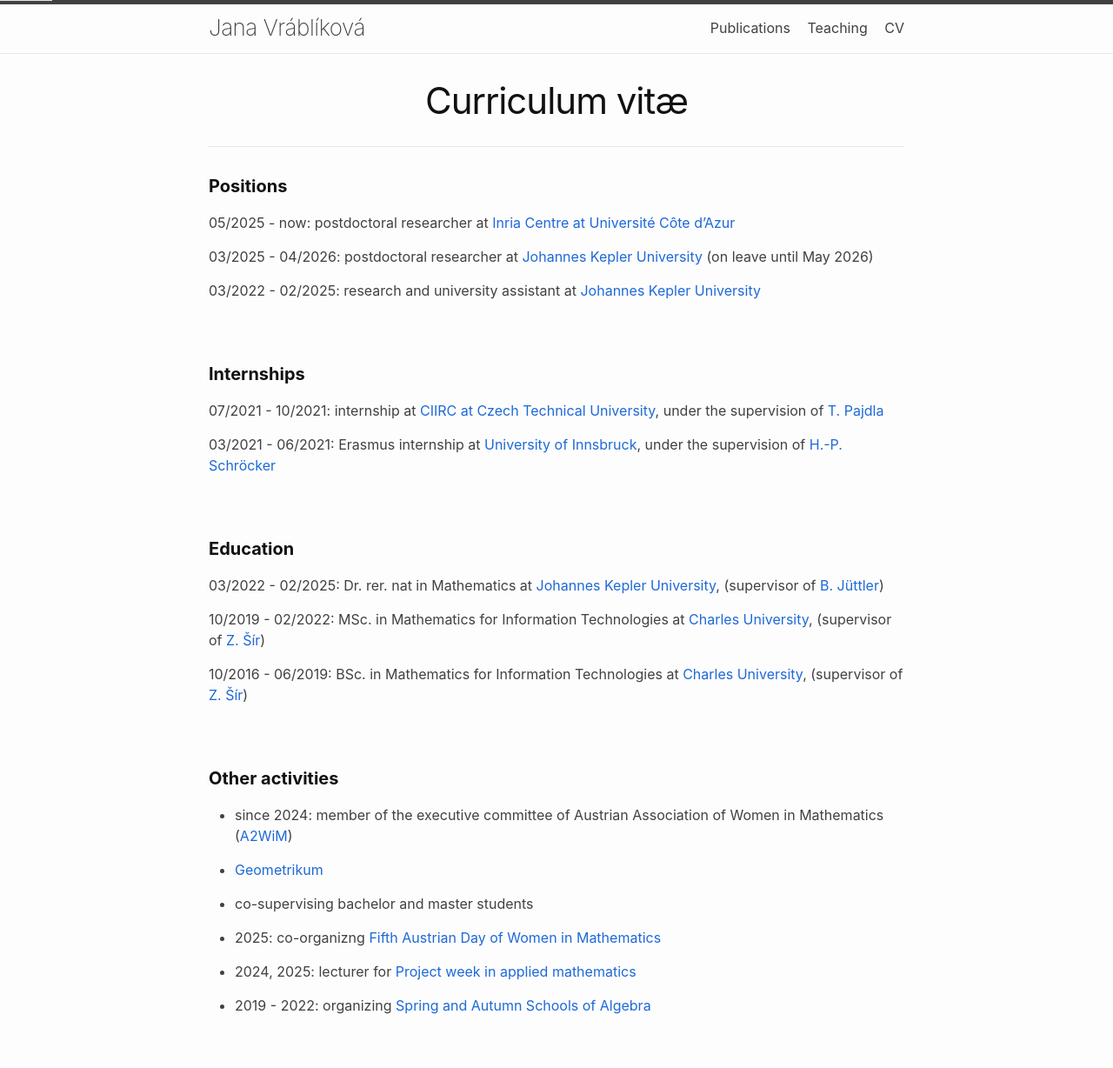
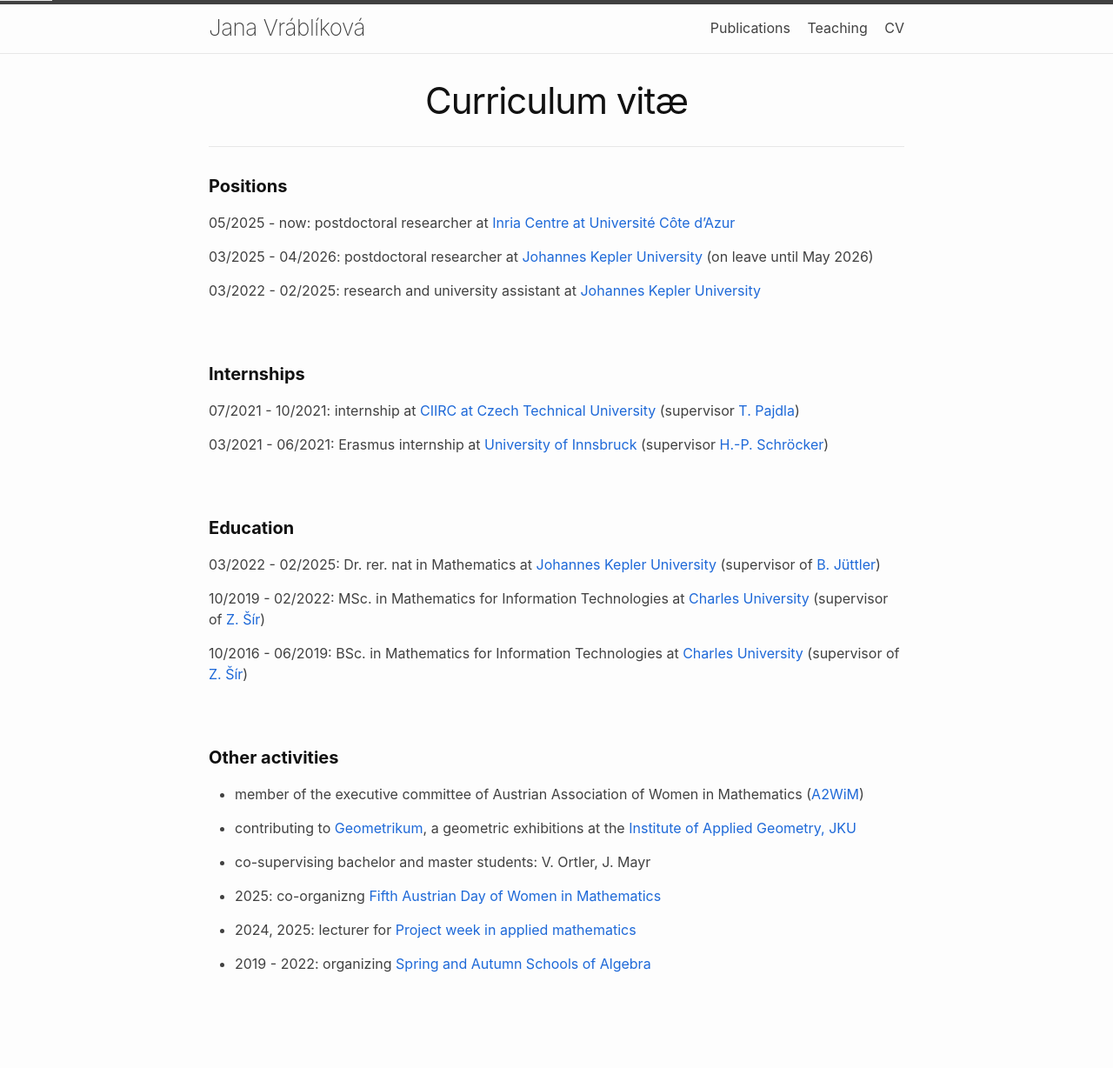
Before and after one commit to JanaVrablikova/janavrablikova.github.io, a Jekyll site: the page built from 03cv.markdown, in a window 1280 px wide. Shown: the whole page at 87% size. Built offline with Jekyll 4.4.1, drawn with Linux system fonts in a browser that asks for light colours; nearby versions of some CDN libraries; after the commit the page ends 1180 px from its top, so only the background shows below that.

Commit message:
Update 03cv.markdown

```diff
--- a/03cv.markdown
+++ b/03cv.markdown
@@ -17,28 +17,28 @@ longname: Curriculum vitæ
 
 #### **Internships**
 
-07/2021 - 10/2021: internship at [CIIRC at Czech Technical University](https://www.ciirc.cvut.cz/cs/), under the supervision of [T. Pajdla](https://people.ciirc.cvut.cz/~pajdla/)
+07/2021 - 10/2021: internship at [CIIRC at Czech Technical University](https://www.ciirc.cvut.cz/cs/) (supervisor [T. Pajdla](https://people.ciirc.cvut.cz/~pajdla/))
 
-03/2021 - 06/2021: Erasmus internship at [University of Innsbruck](https://www.uibk.ac.at/de/), under the supervision of [H.-P. Schröcker](https://www.uibk.ac.at/de/geometrie-vermessung/team/schroecker/)
+03/2021 - 06/2021: Erasmus internship at [University of Innsbruck](https://www.uibk.ac.at/de/) (supervisor [H.-P. Schröcker](https://www.uibk.ac.at/de/geometrie-vermessung/team/schroecker/))
 
 &nbsp;
 
 #### **Education**
 
-03/2022 - 02/2025: Dr. rer. nat in Mathematics at [Johannes Kepler University](https://www.jku.at/), (supervisor of [B. Jüttler](https://ag.jku.at/agpeople.html#jue))
+03/2022 - 02/2025: Dr. rer. nat in Mathematics at [Johannes Kepler University](https://www.jku.at/) (supervisor of [B. Jüttler](https://ag.jku.at/agpeople.html#jue))
 
-10/2019 - 02/2022: MSc. in Mathematics for Information Technologies at [Charles University](https://cuni.cz/UKEN-1.html), (supervisor of [Z. Šír](https://www.karlin.mff.cuni.cz/~sir/))
+10/2019 - 02/2022: MSc. in Mathematics for Information Technologies at [Charles University](https://cuni.cz/UKEN-1.html) (supervisor of [Z. Šír](https://www.karlin.mff.cuni.cz/~sir/))
 
-10/2016 - 06/2019: BSc. in Mathematics for Information Technologies at [Charles University](https://cuni.cz/UKEN-1.html), (supervisor of [Z. Šír](https://www.karlin.mff.cuni.cz/~sir/))
+10/2016 - 06/2019: BSc. in Mathematics for Information Technologies at [Charles University](https://cuni.cz/UKEN-1.html) (supervisor of [Z. Šír](https://www.karlin.mff.cuni.cz/~sir/))
 
 &nbsp;
 
 #### **Other activities**
-* since 2024: member of the executive committee of Austrian Association of Women in Mathematics ([A2WiM](https://sites.google.com/view/a2wim/home))
+* member of the executive committee of Austrian Association of Women in Mathematics ([A2WiM](https://sites.google.com/view/a2wim/home))
 
-* [Geometrikum](https://www.ag.jku.at/geometrikum.shtml)
+* contributing to [Geometrikum](https://www.ag.jku.at/geometrikum.shtml), a geometric exhibitions at the [Institute of Applied Geometry, JKU](https://www.ag.jku.at)
 
-* co-supervising bachelor and master students
+* co-supervising bachelor and master students: V. Ortler, J. Mayr
 
 * 2025: co-organizng  [Fifth Austrian Day of Women in Mathematics](https://www.tuwien.at/en/mg/femma/adwim-2025)
 
```
